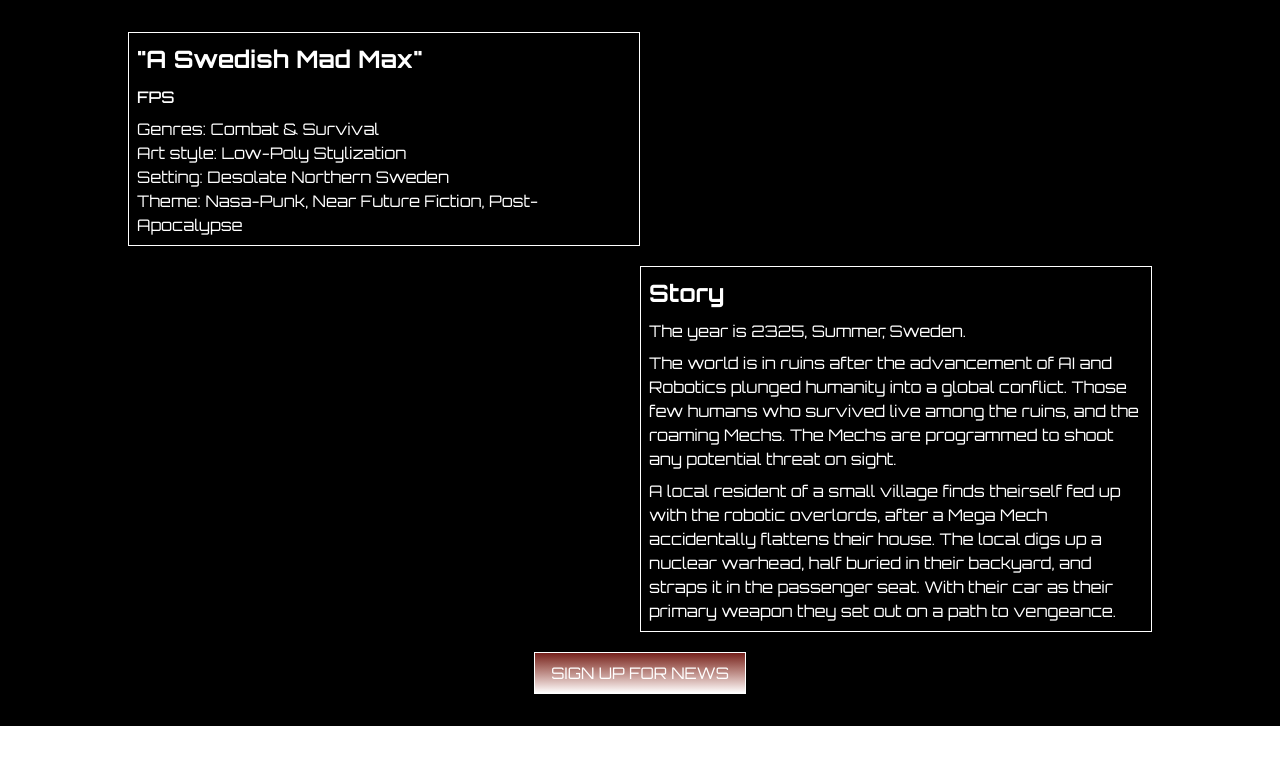
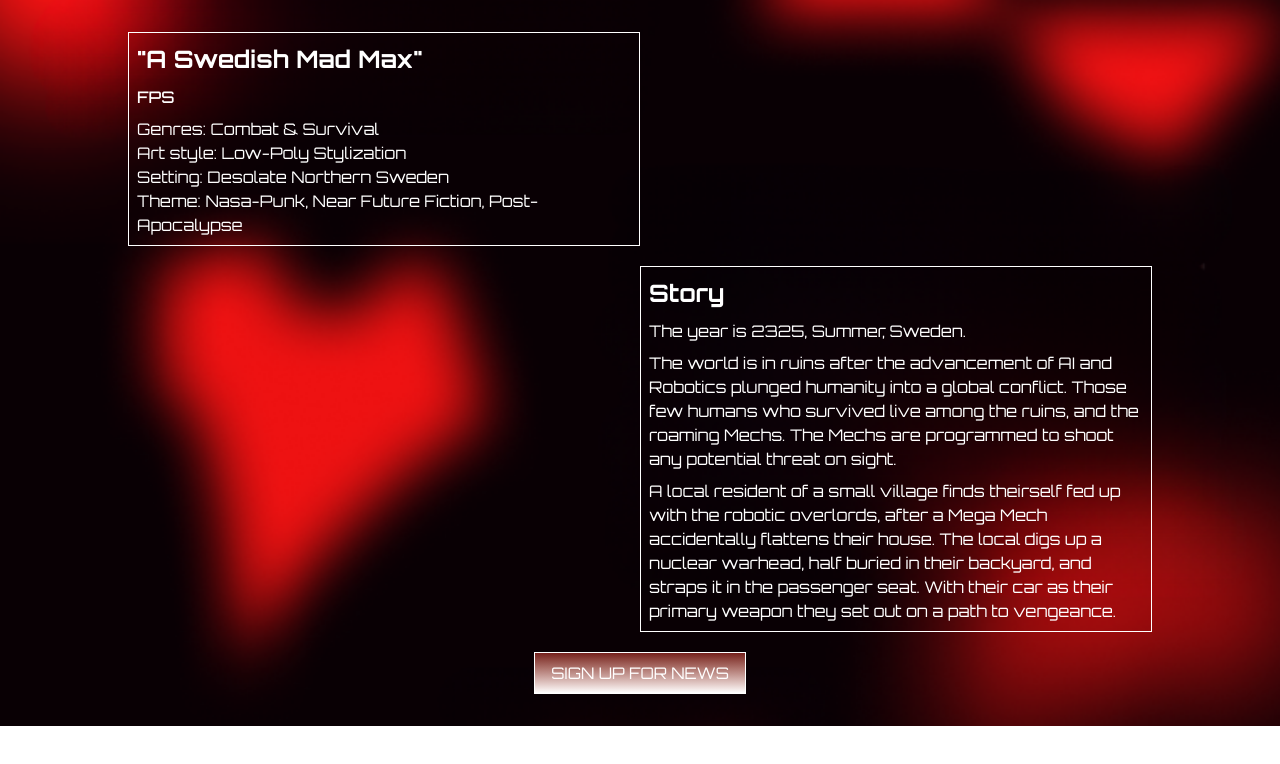
Before and after one commit to Alexander-Lindstroem/enginelight__web, a Next.js app: page / in a window 1280 px wide. Shown: the top 764 px of the page. Built offline with nearby package versions, Linux system fonts and the light colour scheme.

Commit message:
added bg-image to descrition section

```diff
--- a/src/components/DescriptionContent/index.tsx
+++ b/src/components/DescriptionContent/index.tsx
@@ -3,7 +3,7 @@ import NewsBtn from "../NewsBtn";
 
 const DescriptionContent = () => {
   return (
-    <div className="w-full bg-black text-white">
+    <div className="w-full bg-cover bg-center bg-no-repeat text-white" style={{ backgroundImage: "url('/background-vector.png')" }}>
       <div className="max-w-6xl w-4/5 mx-auto py-8">
         <div className="flex flex-col gap-5 font-elmain">
           <div className="flex flex-col gap-2 border-white border md:w-1/2 w-full p-2" >
```
Also changed, not shown: public/background-vector.png (added).
